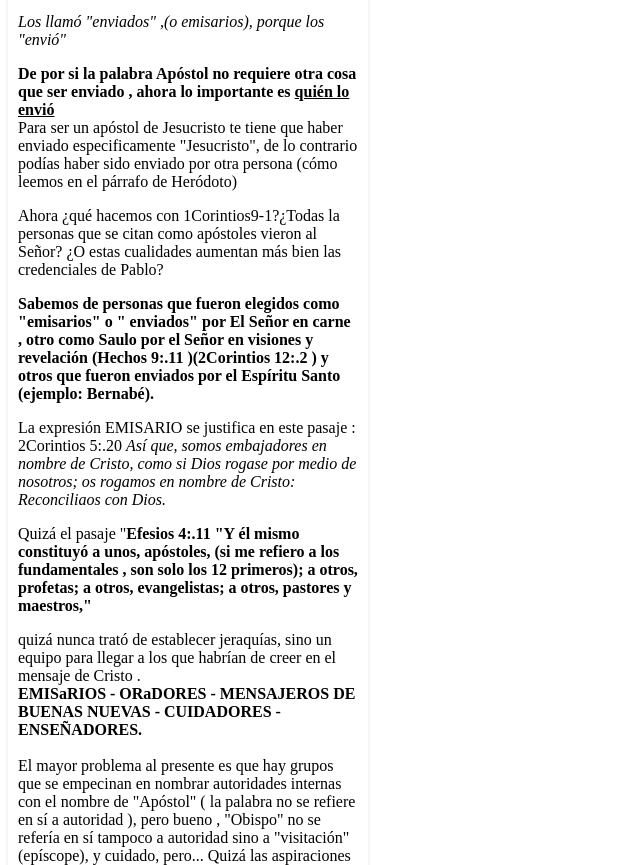
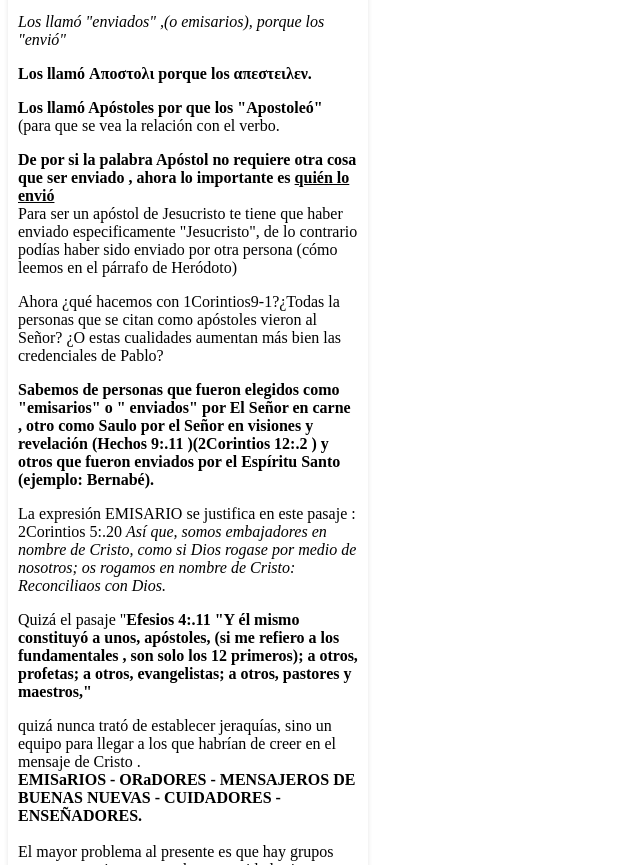
Before and after one commit to LaBibliaTeca/Apostol, a plain HTML site: page index.html in a window 1280 px wide. Shown: the part 2128-2993 px from the top of the page, without its empty margins (0-640 px from the left). Drawn offline with Linux system fonts and the light colour scheme.

Commit message:
Add new paragraphs explaining apostleship

```diff
--- a/index.html
+++ b/index.html
@@ -86,6 +86,8 @@ El término <b>ἀπόστολος</b><i>apóstol</i> se define como un enviado
 	<i> ¿POR QUÉ LOS LLAMAMOS A APÓSTOLES?(siguiendo Mateo10:.12)</i><br>
 	"A estos doce <b>[ENVIÓ], απεστειλεν</b> ,<i>apeseilen</i>(, de apostelo ,) Jesús," (Mateo 10:.5) </p>
 	<p><i> Los llamó "enviados" ,(o emisarios), porque los "envió"</i></p>
+	<p><b>Los llamó Αποστολι porque los απεστειλεν.</b><br>
+	<p><b>Los llamó Apóstoles por que los "Apostoleó" </b>(para que se vea la relación con el verbo.</p>
 	<p><b>De por si la palabra Apóstol no requiere otra cosa que ser enviado , ahora lo importante es <u>quién lo envió</u></b> <br>
 	Para ser un apóstol de Jesucristo te tiene que haber enviado especificamente "Jesucristo",
 	de lo contrario podías haber sido enviado por otra persona (cómo leemos en el párrafo de Heródoto)</p>
```
